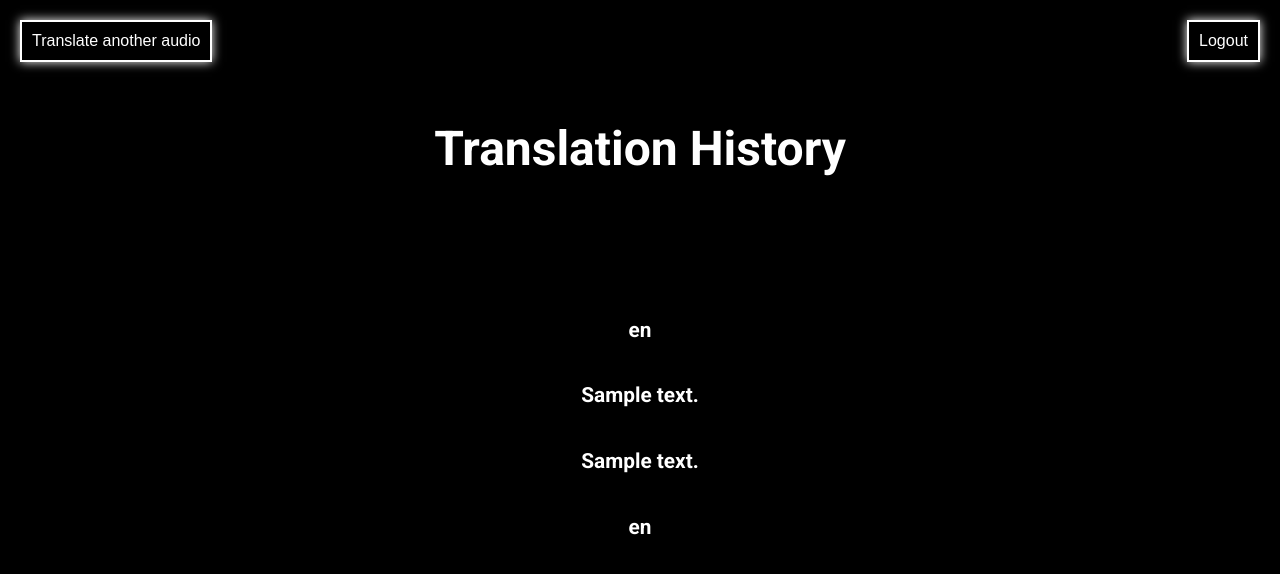
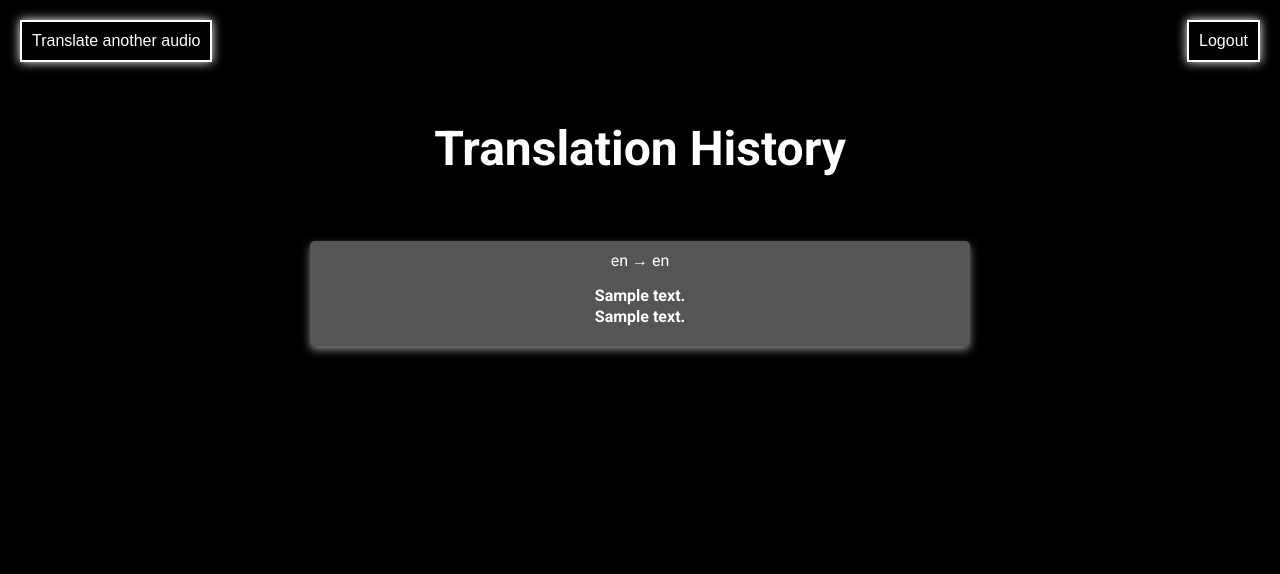
Before and after one commit to software-students-fall2022/final-project-projecto-team11, a Python web app: template web-app/app/templates/record-page.html in a window 1280 px wide. Shown: the top 574 px of the page. Run offline with Jinja, Linux system fonts and the light colour scheme; the template is opened without the code that fills it: most values are stand-ins (such as "Sample title", 1, 10 or a date in 2020).

Commit message:
Improved styling in translation history page

```diff
--- a/web-app/app/main.py
+++ b/web-app/app/main.py
@@ -32,7 +32,7 @@ def history():
     for doc in cursor:
         history_data.append(doc['translation'])
 
-    print(history_data)
+    #print(history_data)
 
     message = ''
     if len(history_data) == 0:
--- a/web-app/app/templates/record-page.html
+++ b/web-app/app/templates/record-page.html
@@ -35,6 +35,12 @@
         font-size: calc(0.5em + 1vw);
       }
 
+      h4 {
+        font-size: 1rem;
+        margin-top: .1rem;
+        margin-bottom: .1rem;
+      }
+
       /* Make the records take up the full width on small screens */
       @media (max-width: 600px) {
         .record {
@@ -64,6 +70,8 @@
         margin: 100;
         text-align: center;
         padding: 20px 0;
+        margin-bottom: 3rem;
+        padding-bottom: 1rem;
       }
 
       #logout-button {
@@ -80,7 +88,25 @@
         display: flex;
         flex-direction: column;
         align-items: center;
+      }
 
+      .translation-card {
+        width: 50vw;
+        max-width: 50vw;
+        min-height: 85px;
+        padding: 10px;
+        background-color: #ffffff55;
+        border-radius: 5px;
+        box-shadow: 0 4px 8px 0 rgba(255,255,255,.5);
+        margin-bottom: 2rem;
+      }
+
+      .translation-card:hover {
+        background-color: #ffffff44;
+      }
+
+      .translation-card > p {
+        margin-top: 0;
       }
 
     </style>
@@ -97,19 +123,12 @@
 
 
     <div id="records">
-      <template id="record-template">
-        <div class="record">
-          <h3>{{ inputLanguage }}</h3>
-          <h3>{{ inputText }}</h3>
-          <h3>{{ outputText }}</h3>
-          <h3>{{ outputLanguage }}</h3>
-        </div>
-      </template>
       {% for translation in history %}
-          <h3>{{ translation.inputLanguage }}</h3>
-          <h3>{{ translation.inputText }}</h3>
-          <h3>{{ translation.outputText }}</h3>
-          <h3>{{ translation.outputLanguage }}</h3>
+          <div class="translation-card">
+            <p>{{ translation.inputLanguage }} &#x2192; {{ translation.outputLanguage }}</p>
+            <h4>{{ translation.inputText }}</h4>
+            <h4>{{ translation.outputText }}</h4>
+          </div>
       {% endfor %}
     </div>
   </body>
```
